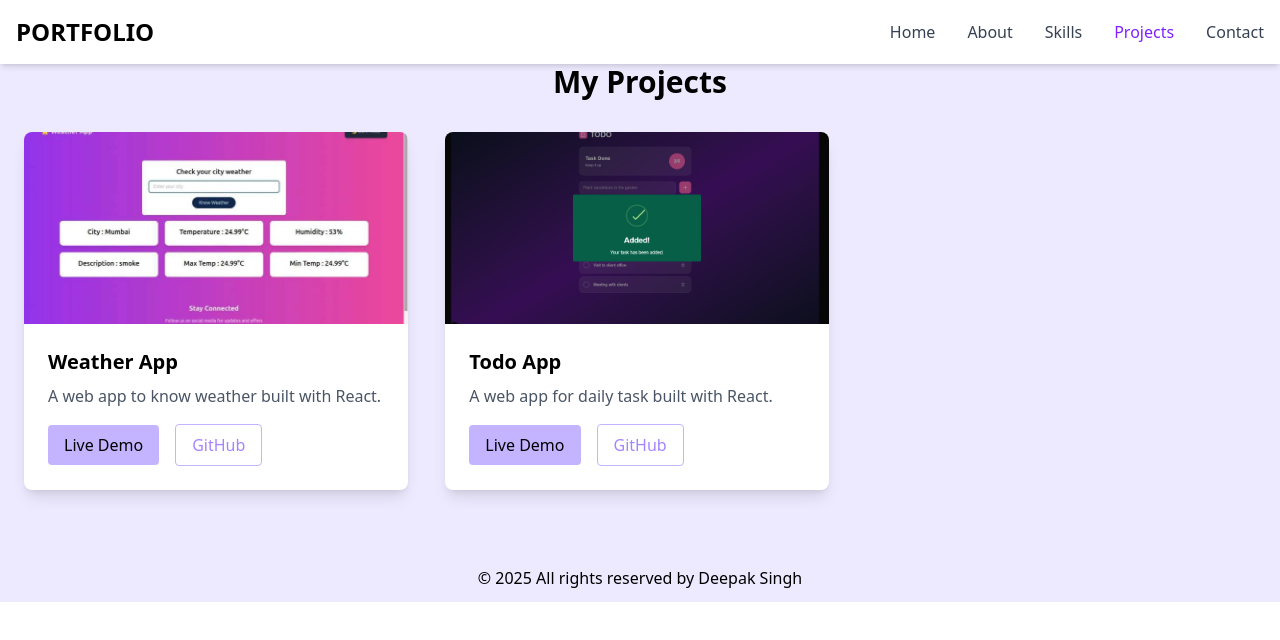
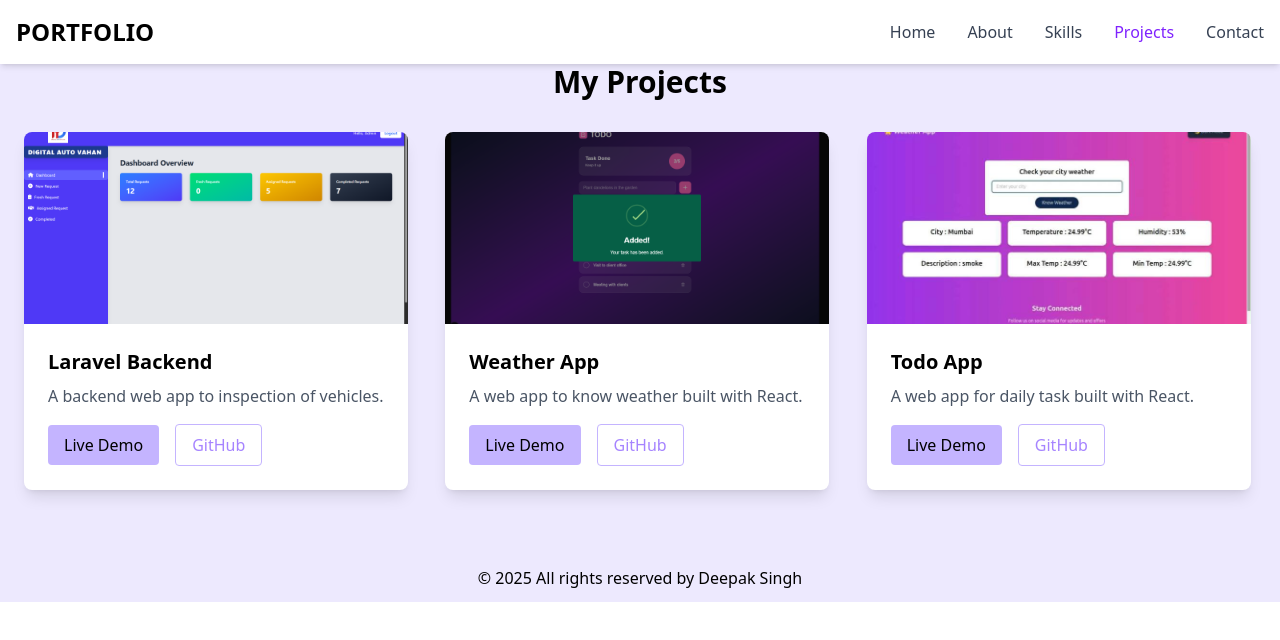
Before and after one commit to singdeepak/myportfolio, a React (Vite) app: page /projects in a window 1280 px wide. Shown: the top 640 px of the page. Built offline with nearby package versions, Linux system fonts and the light colour scheme.

Commit message:
Added New Project

```diff
--- a/src/components/Projects.jsx
+++ b/src/components/Projects.jsx
@@ -1,23 +1,31 @@
 import React from 'react';
 import ProjectCard from '../components/ProjectCard';
-import proj1 from '../assets/weather.jpg';
+import proj1 from '../assets/laravel.png';
 import proj2 from '../assets/todo.png';
+import proj3 from '../assets/weather.jpg';
 
 const projectList = [
   {
+    title: 'Laravel Backend',
+    description: 'A backend web app to inspection of vehicles.',
+    image: proj1,
+    liveUrl: 'https://digitalauto-vahan.com/',
+    repoUrl: 'https://github.com/singdeepak/Digital_Auto_Vahan'
+  },
+  {
     title: 'Weather App',
     description: 'A web app to know weather built with React.',
-    image: proj1,
+    image: proj2,
     liveUrl: 'https://react-weather-app-psi-lilac.vercel.app/',
     repoUrl: 'https://github.com/singdeepak/React-Weather-App'
   },
   {
     title: 'Todo App',
     description: 'A web app for daily task built with React.',
-    image: proj2,
+    image: proj3,
     liveUrl: 'https://todo-app-khaki-rho.vercel.app/',
     repoUrl: 'https://github.com/singdeepak/Todo-App'
-  },
+  }
 ];
 
 export default function Projects() {
```
Also changed, not shown: src/assets/laravel.png (added).
